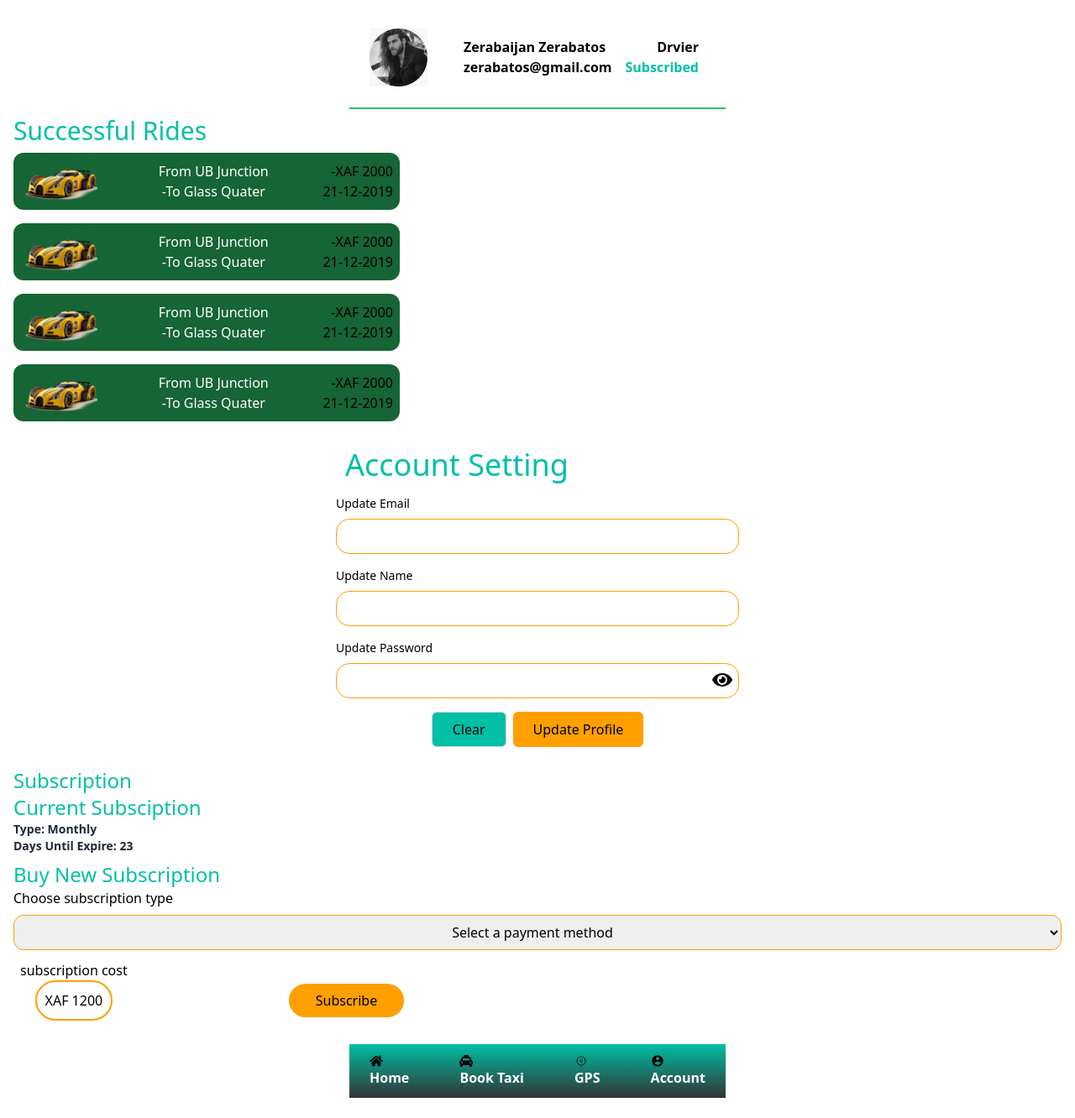
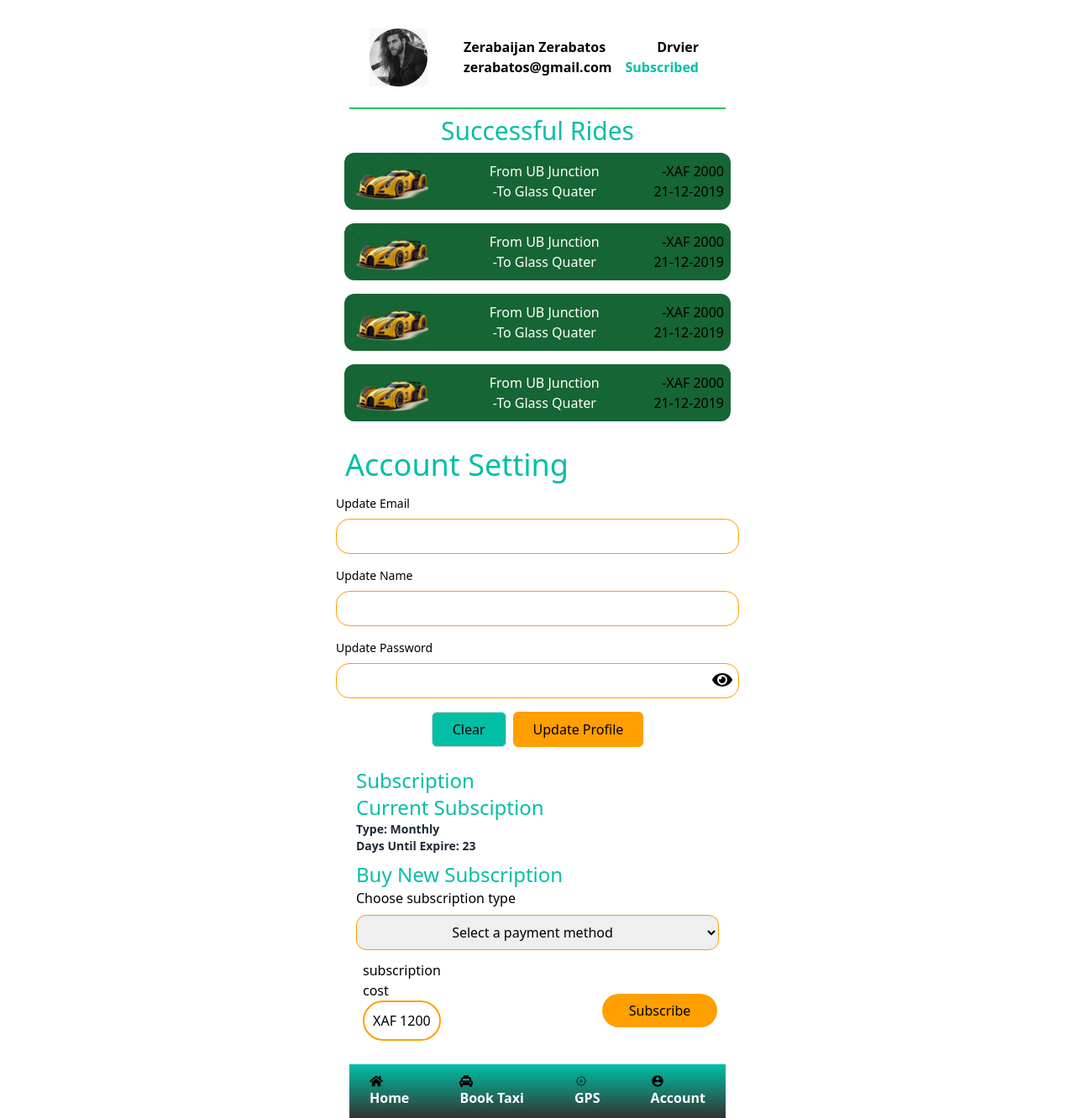
Before and after one commit to TabotCharlesBessong/Internet_Mobile_Programming, a React (Vite) app in the folder digi_tekisi/: page /driver in a window 1280 px wide. Shown: the whole page at 84% size. Before the commit the page ends 1308 px from the top, so only its background shows below. Built offline with nearby package versions, Linux system fonts and the light colour scheme.

Commit message:
made some few fixes

```diff
--- a/digi_tekisi/src/component/RidesCard.jsx
+++ b/digi_tekisi/src/component/RidesCard.jsx
@@ -3,7 +3,7 @@ import images from "../constant/images";
 
 const RidesCard = ({img,from,to,price,date}) => {
   return (
-    <div className="flex items-center rounded-xl justify-between bg-green-800 min-w-[460px] max-w-md my-2 px-2 p-1">
+    <div className="flex max-w-md mx-auto items-center rounded-xl justify-between bg-green-800 min-w-[460px] my-2 px-2 p-1">
       <div className="w-[100px] h-[60px] flex  ">
         <img src={img} alt="" />
       </div>
--- a/digi_tekisi/src/component/driver/Subscription.jsx
+++ b/digi_tekisi/src/component/driver/Subscription.jsx
@@ -3,7 +3,7 @@ import React from "react";
 
 const Subscription = () => {
   return (
-    <div className="flex flex-col px-2 p-2 items-start">
+    <div className="flex max-w-md mx-auto flex-col px-2 p-2 items-start">
       <div className="text-left capitalize text-2xl text-[#00BFA5]">
         <p>subscription</p>
       </div>
--- a/digi_tekisi/src/pages/driver/DriverProfile.jsx
+++ b/digi_tekisi/src/pages/driver/DriverProfile.jsx
@@ -8,7 +8,7 @@ const DriverProfile = () => {
     <div className="flex flex-col p-2 px-2">
       <ProfileHeader />
       <div className="px-2 p-2 flex flex-col">
-        <div className="text-left capitalize text-3xl text-[#00BFA5]">
+        <div className="text-left max-w-md mx-auto capitalize text-3xl text-[#00BFA5]">
           <p>successful rides</p>
         </div>
         <div className="flex flex-col item-center h-auto">
```
